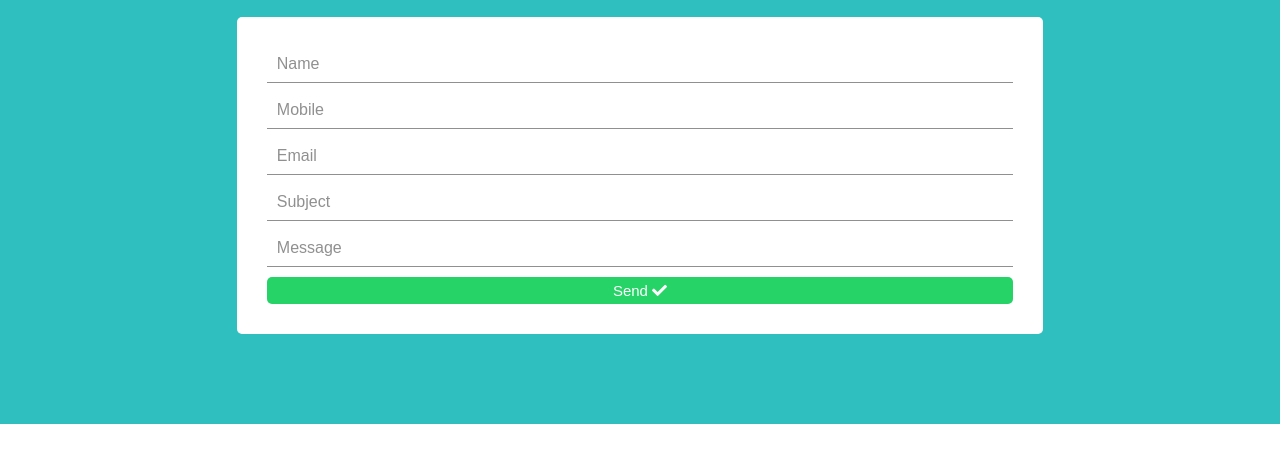
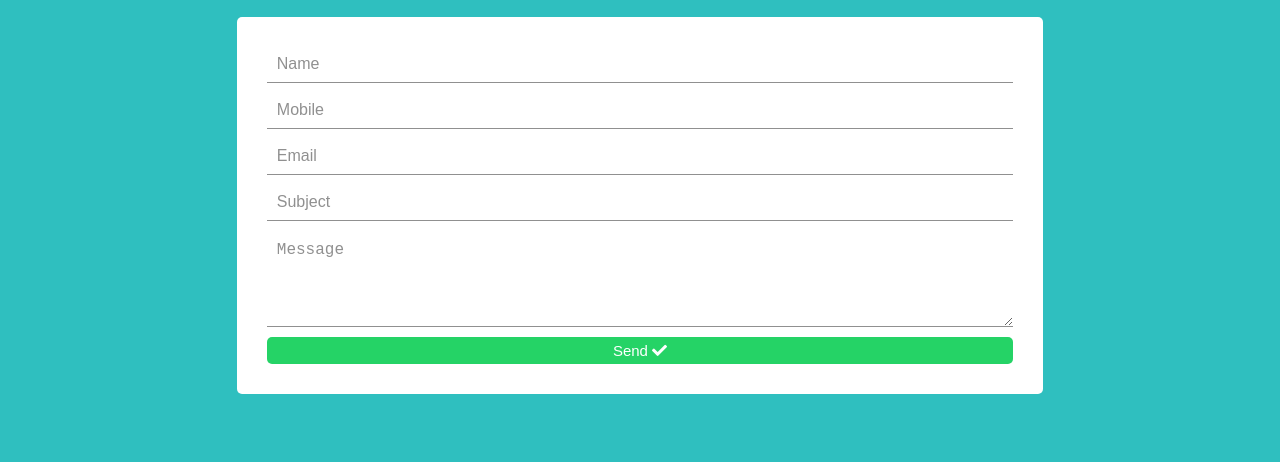
Before and after one commit to SalehAlQattan/SiteWebber, a website built with Parcel: page index.html in a window 1280 px wide. Shown: the part 3314-3776 px from the top of the page. Before the commit the page ends 3738 px from the top, so only its background shows below. Built offline with nearby package versions, Linux system fonts and the light colour scheme.

Commit message:
Change the message field from input with type of text to textarea with 5 rows

```diff
--- a/index.html
+++ b/index.html
@@ -260,13 +260,15 @@
             type="text"
             name="subject"
           />
-          <input
+          <textarea
             class="reachus__form__input"
             placeholder="Message"
             type="text"
             name="message"
             required
-          />
+            rows="5"
+          ></textarea>
+
           <button class="reachus__form__btn" type="submit">
             Send <i class="fa fa-check"></i>
           </button>
```
